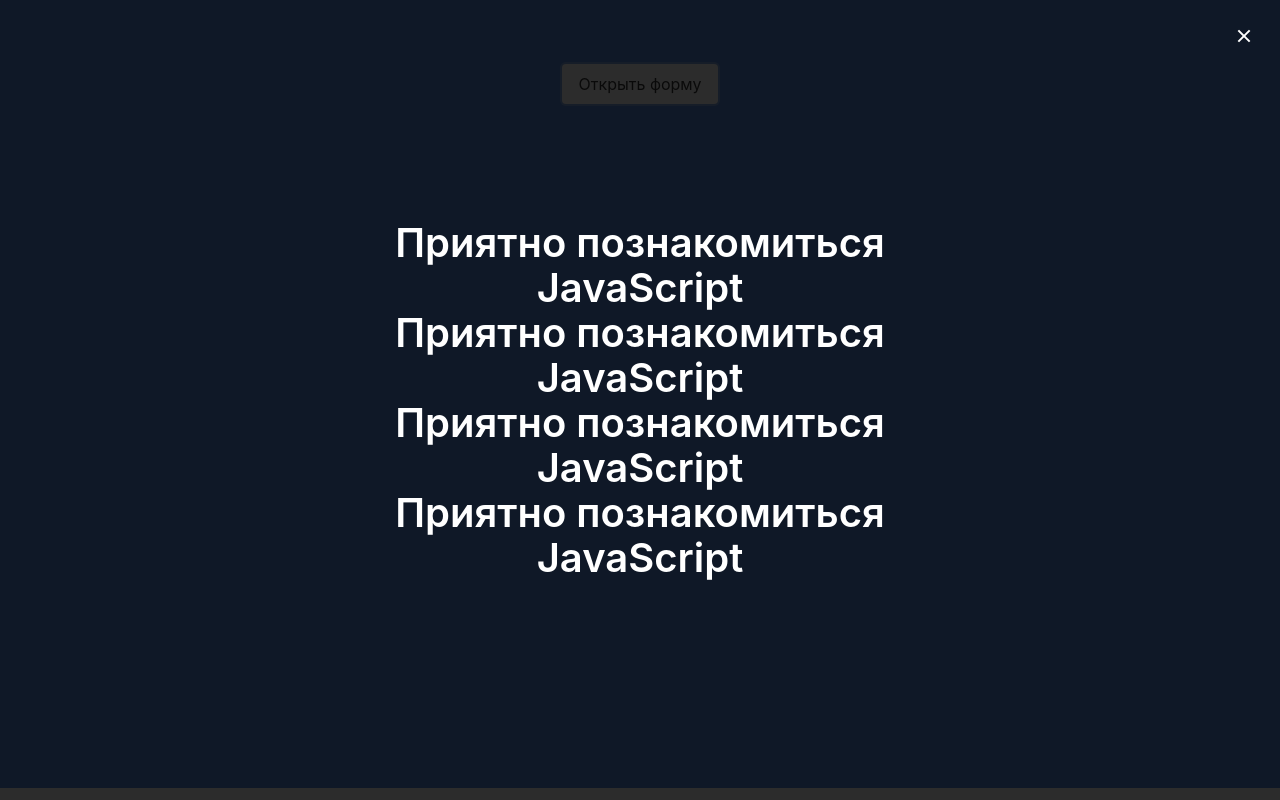
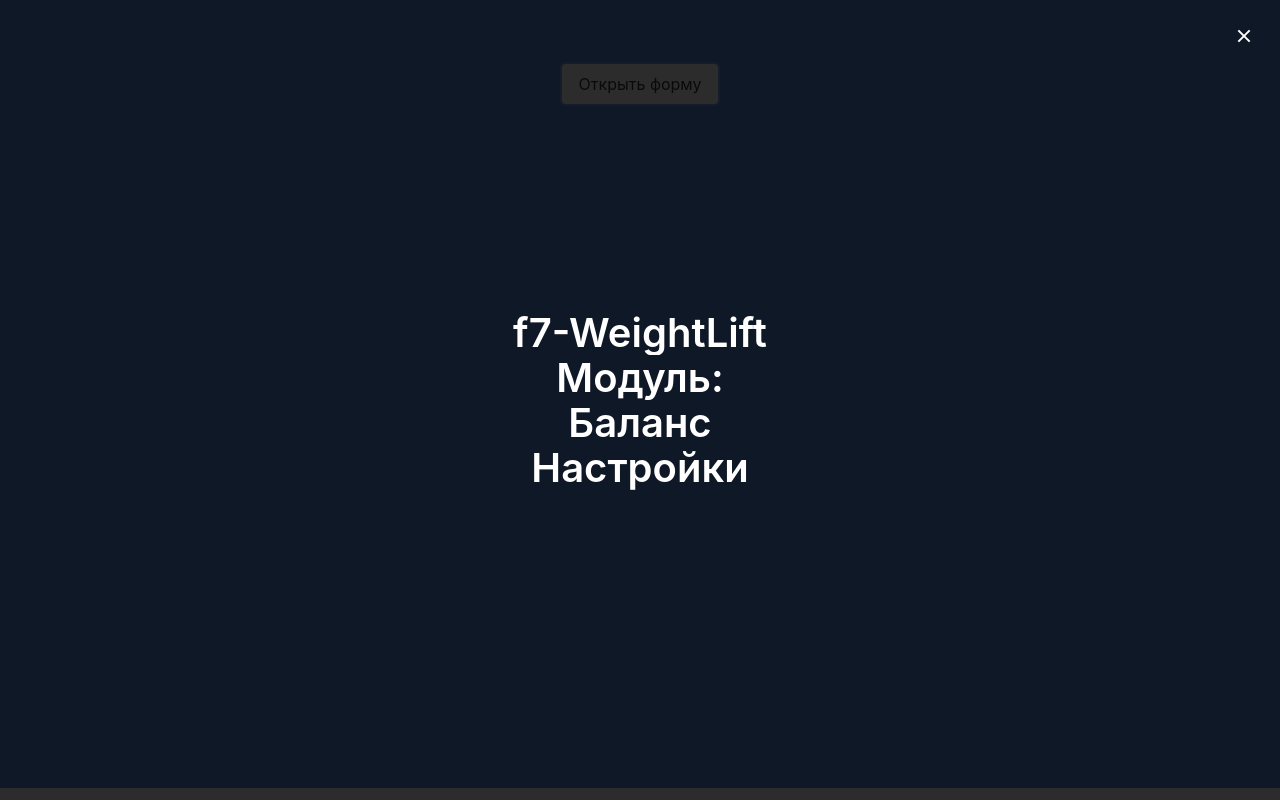
Before and after one commit to onmahadev/f7, a plain HTML site: page index.html in a window 1280 px wide. Both pictures are taken after a click on the button "Открыть форму". Drawn offline with Linux system fonts and the light colour scheme.

Commit message:
Update index.html

```diff
--- a/index.html
+++ b/index.html
@@ -14,19 +14,19 @@
         <div class="modal-background"></div>
         <div class="modal-content menu0">
             <h1 class="title is-2 has-text-white modal_alert__title">
-                Приятно познакомиться <br>  JavaScript</h1>
+                f7-WeightLift </h1>
         </div>
         <div class="modal-content menu1">
                 <h1 class="title is-2 has-text-white modal_alert__title">
-                    Приятно познакомиться <br>  JavaScript</h1>
+                    Модуль: </h1>
         </div>
         <div class="modal-content menu2">
                 <h1 class="title is-2 has-text-white modal_alert__title">
-                    Приятно познакомиться <br>  JavaScript</h1>
+                    Баланс </h1>
         </div>
         <div class="modal-content menu3">
                 <h1 class="title is-2 has-text-white modal_alert__title">
-                    Приятно познакомиться <br>  JavaScript</h1>
+                    Настройки </h1>
         </div>
         <button class="modal-close is-large" aria-label="close"></button>
 
```
